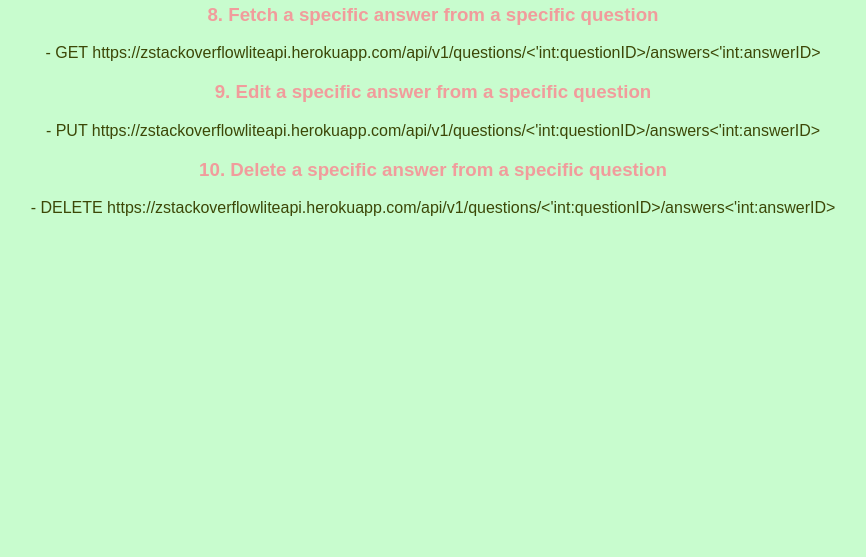
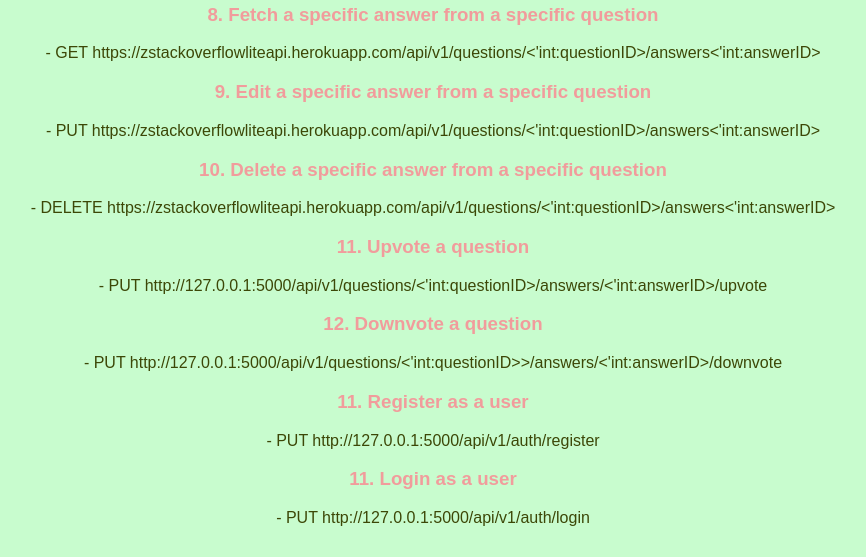
Before and after one commit to botnetdobbs/StackOverflowLiteApi, a Flask app: page / in a window 1280 px wide. Shown: the part 1021-1578 px from the top of the page, without its empty margins (207-1073 px from the left). Before the commit the page ends 1237 px from the top, so only its background shows below. Run offline with Flask 2, Linux system fonts and the light colour scheme.

Commit message:
Add instructions on additional endpoints to homepage [Finishes]

```diff
--- a/api/templates/index.html
+++ b/api/templates/index.html
@@ -73,6 +73,18 @@ Value: JWT {{jwt_token}}
         <h3>10. Delete a specific answer from a specific question</h3>
         <p> - DELETE https://zstackoverflowliteapi.herokuapp.com/api/v1/questions/<'int:questionID>/answers<'int:answerID></p>
 
+        <h3>11. Upvote a question</h3>
+        <p>- PUT http://127.0.0.1:5000/api/v1/questions/<'int:questionID>/answers/<'int:answerID>/upvote</p>
+
+        <h3>12. Downvote a question</h3>
+        <p>- PUT http://127.0.0.1:5000/api/v1/questions/<'int:questionID>>/answers/<'int:answerID>/downvote</p>
+
+        <h3>11. Register as a user</h3>
+        <p>- PUT http://127.0.0.1:5000/api/v1/auth/register</p>
+
+        <h3>11. Login as a user</h3>
+        <p>- PUT http://127.0.0.1:5000/api/v1/auth/login</p>
+
     </div>
 </body>
 </html>
```
